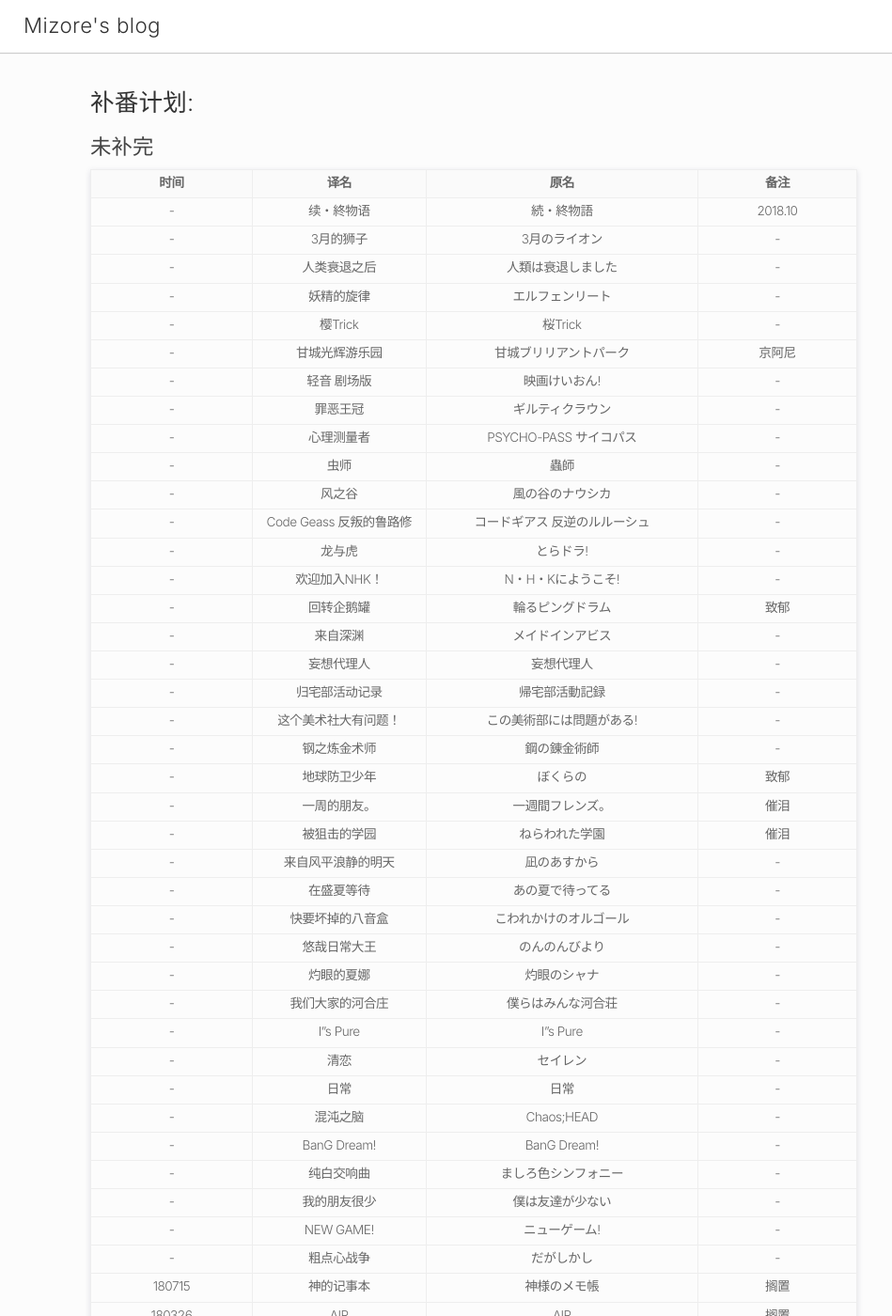
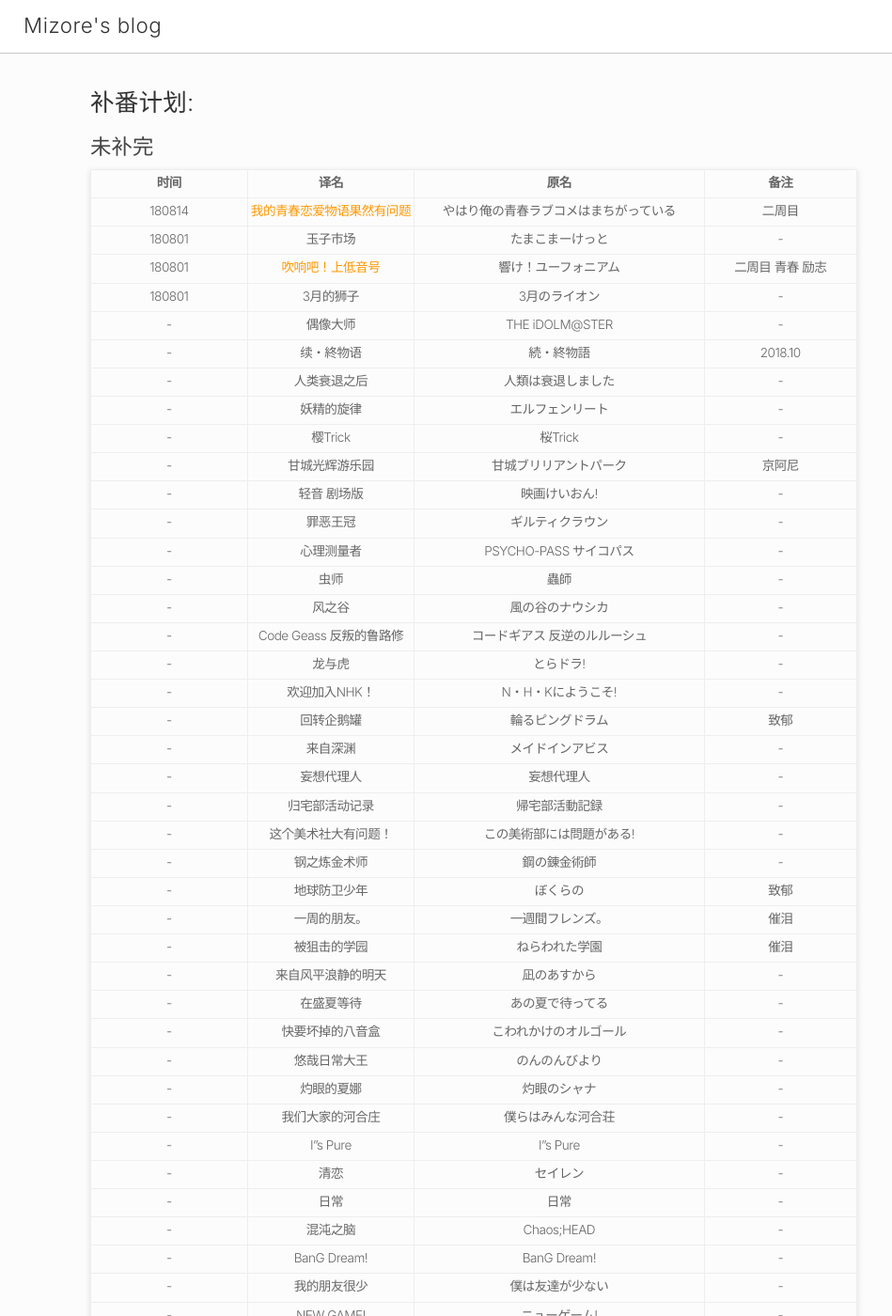
Before and after one commit to 0wQ/0wQ.github.io, a Jekyll site: the page built from _posts/2018-01-22-anime-list.md, in a window 1280 px wide and 1400 px high. Shown: the whole window at 94% size, without its empty margins (0-949 px from the left). Built offline with Jekyll 4.4.1, drawn with Linux system fonts in a browser that asks for light colours; comment, search, counter and statistics services are not loaded; some of the changed text lies outside the part shown.

Commit message:
css v0.5.8, add anime

```diff
--- a/_config.yml
+++ b/_config.yml
@@ -1,7 +1,7 @@
 encoding:          UTF-8
 timezone:          Asia/Shanghai
 version:
-  css:             0.5.7
+  css:             0.5.8
   js:              0.5.8
 beian:             鲁ICP备17026272号-3
 url:               "https://blog.mizore.cn"
--- a/_posts/2018-01-22-anime-list.md
+++ b/_posts/2018-01-22-anime-list.md
@@ -13,8 +13,12 @@ excerpt: わたしが見たアニメと好きなアニメ。
 
 |时间|译名|原名|备注|
 |---|---|---|---|
+|180814|<mark>我的青春恋爱物语果然有问题</mark>|やはり俺の青春ラブコメはまちがっている|二周目|
+|180801|玉子市场|たまこまーけっと|-|
+|180801|<mark>吹响吧！上低音号</mark>|響け！ユーフォニアム|二周目 青春 励志|
+|180801|3月的狮子|3月のライオン|-|
+|-|偶像大师|THE iDOLM@STER|-|
 |-|续・終物语|続・終物語|2018.10|
-|-|3月的狮子|3月のライオン|-|
 |-|人类衰退之后|人類は衰退しました|-|
 |-|妖精的旋律|エルフェンリート|-|
 |-|樱Trick|桜Trick|-|
@@ -47,12 +51,11 @@ excerpt: わたしが見たアニメと好きなアニメ。
 |-|日常|日常|-|
 |-|混沌之脑|Chaos;HEAD|-|
 |-|BanG Dream!|BanG Dream!|-|
-|-|纯白交响曲|ましろ色シンフォニー|-|
 |-|我的朋友很少|僕は友達が少ない|-|
 |-|NEW GAME!|ニューゲーム!|-|
 |-|粗点心战争|だがしかし|-|
 |180715|神的记事本|神様のメモ帳|搁置|
-|180326|AIR|AIR|搁置|
+|180430|纯白交响曲|ましろ色シンフォニー|-|
 |171120|约会大作战 第二季|デート・ア・ライブII|搁置|
 |170818|School Days|スクールデイズ|搁置|
 |170801|Little Busters!|リトルバスターズ！|搁置|
@@ -106,8 +110,8 @@ excerpt: わたしが見たアニメと好きなアニメ。
 |180303|<mark>游戏人生</mark>|ノーゲーム・ノーライフ|-|
 |180301|<mark>轻音2</mark>|けいおん!!|京阿尼|
 |180223|<mark>轻音</mark>|けいおん!|京阿尼|
-|180207|<mark>魔法少女小圆</mark>|魔法少女まどか☆マギカ|二週目|
-|180122|<mark>命运石之门</mark>|Steins;Gate|二週目|
+|180207|<mark>魔法少女小圆</mark>|魔法少女まどか☆マギカ|二周目|
+|180122|<mark>命运石之门</mark>|Steins;Gate|二周目|
 |180114|<mark>白箱</mark>|SHIROBAKO|PA社|
 |180116|ReLIFE|ReLIFE|-|
 |180111|正确的KADO|正解するカド|-|
@@ -116,7 +120,7 @@ excerpt: わたしが見たアニメと好きなアニメ。
 |171218|<mark>悠久之翼2</mark>|ef - a tale of melodies.|神アニメ 絶望 压抑|
 |171215|<mark>悠久之翼</mark>|ef - a tale of memories.|神アニメ|
 |171211|<mark>sola</mark>|sola|神アニメ 致郁|
-|171202|玉子爱情故事|たまこラブストーリー|-|
+|171202|玉子爱情故事 剧场版|たまこラブストーリー|-|
 |171125|约会大作战 万由里裁决|デート・ア・ライブ 万由里ジャッジメント|-|
 |171110|约会大作战|デート・ア・ライブ|-|
 |171006|LoveLive! Sunshine!!|ラブライブ!サンシャイン!!|-|
@@ -129,8 +133,8 @@ excerpt: わたしが見たアニメと好きなアニメ。
 |170720|<mark>寒蝉鸣泣之时</mark>|ひぐらしのなく頃に|神アニメ|
 |170715|斩！赤红之瞳|アカメが斩る!|-|
 |170710|迷家|マヨイガ|-|
-|170701|<mark>我的青春恋爱物语果然有问题 续</mark>|やはり俺の青春ラブコメはまちがっている 続|二週目予定|
-|170628|<mark>我的青春恋爱物语果然有问题</mark>|やはり俺の青春ラブコメはまちがっている|二週目予定|
+|170701|<mark>我的青春恋爱物语果然有问题 续</mark>|やはり俺の青春ラブコメはまちがっている 続|二周目予定|
+|170628|<mark>我的青春恋爱物语果然有问题</mark>|やはり俺の青春ラブコメはまちがっている|二周目予定|
 |170627|学园孤岛|がっこうぐらし!|-|
 |170626|<mark>中二病也要谈恋爱！剧场版 小鸟游六花・改</mark>|小鳥遊六花・改 ～劇場版 中二病でも恋がしたい!～|京阿尼|
 |170626|<mark>中二病也要谈恋爱！恋</mark>|中二病でも恋がしたい！戀|京阿尼|
@@ -156,10 +160,11 @@ excerpt: わたしが見たアニメと好きなアニメ。
 |OVERLORD III|オーバーロードIII|-|
 |进击的巨人 第三季|進撃の巨人 Season 3|-|
 |后街女孩|Back Street Girls|-|
-|少女☆歌剧 Revue・Starlight|少女☆歌劇 レヴュー・スタァライト|-|
+|<mark>少女☆歌剧 Revue・Starlight</mark>|少女☆歌劇 レヴュー・スタァライト|-|
 |昴宿七星|七星のスバル|-|
 |杀戮天使|殺戮の天使|-|
 |Happy Sugar Life|ハッピーシュガーライフ|-|
+|音楽少女|音乐少女|-|
 
 ### 18年04月
 
@@ -271,7 +276,7 @@ excerpt: わたしが見たアニメと好きなアニメ。
 
 |译名|原名|备注|
 |---|---|---|
-|<mark>吹响！悠风号 第二季</mark>|響け！ユーフォニアム2|-|
+|<mark>吹响吧！上低音号 第二季</mark>|響け！ユーフォニアム2|-|
 |<mark>魔法少女育成计划</mark>|魔法少女育成计划|-|
 |<mark>少女编号</mark>|ガーリッシュ ナンバー|-|
 |失忆煽动WIXOSS|Lostorage incited WIXOSS|-|
--- a/src/style.css
+++ b/src/style.css
@@ -17,7 +17,7 @@ body {
   font-size: 13px;
   line-height: 1.6;
   font-weight: 300;
-  letter-spacing: 0.01rem;
+  letter-spacing: .01rem;
   -webkit-text-size-adjust: 100%;
       -ms-text-size-adjust: 100%;
   -webkit-font-feature-settings: 'kern' 1;
@@ -52,7 +52,7 @@ header a {
   color: #333 !important;
   line-height: 3.5rem;
   font-size: 1.4rem;
-  letter-spacing: .4px;
+  letter-spacing: .5px;
   font-weight: 300;
 }
 
@@ -129,10 +129,11 @@ b, strong {
 
 table {
   border-collapse: collapse;
+  background: transparent;
   text-align: center;
   font-size: .85rem;
   line-height: 1.7;
-  letter-spacing: -0.5px;
+  letter-spacing: -.5px;
 }
 
 table, table tr, table thead {
@@ -141,21 +142,20 @@ table, table tr, table thead {
 
 table td, table th {
   padding: 3px 1.5px;
-  border: 1px solid #eee;
+  border: .8px solid #eee;
 }
 
 table thead th {
   width: 40px;
-  background: #fafafa;
 }
 
 table tr {
-  transition: all .8s ease;
+  transition: background .8s ease;
 }
 
 table tr:hover {
   background: #f5f5f5;
-  transition: all .2s;
+  transition: background 0;
 }
 
 img {
@@ -174,15 +174,15 @@ a, a:hover {
 
 code {
   margin: 0 1px;
-  border-radius: 3px;
+  border-radius: 2px;
   word-wrap: break-word;
-  background: #f5f5f5;
+  background: #eee;
   font-size: 86%;
   padding: .2em .3em .1em;
 }
 
 table code {
-  background: #eee;
+  background: #eaeaea;
   word-break: break-all;
 }
 
@@ -198,7 +198,7 @@ pre {
   margin-bottom: 1.5em;
   line-height: 1.5;
   overflow: auto;
-  padding: 0.93rem;
+  padding: .93rem;
   border-radius: 3px;
 }
 
@@ -208,7 +208,7 @@ pre::-webkit-scrollbar {
 
 pre, pre code {
   font-size: .87rem;
-  background: #f5f5f5;
+  background: #f4f4f4;
   white-space: pre;
   word-wrap: normal !important;
 }
@@ -349,8 +349,8 @@ table, pre, .aplayer {
 
 /* Headroom */
 .animated {
-  -webkit-animation-duration: 0.5s;
-          animation-duration: 0.5s;
+  -webkit-animation-duration: .5s;
+          animation-duration: .5s;
   -webkit-animation-fill-mode: both;
           animation-fill-mode: both;
   will-change: transform, opacity;
```
Also changed, not shown: other parts of _posts/2018-01-22-anime-list.md (+2 -1 lines).
